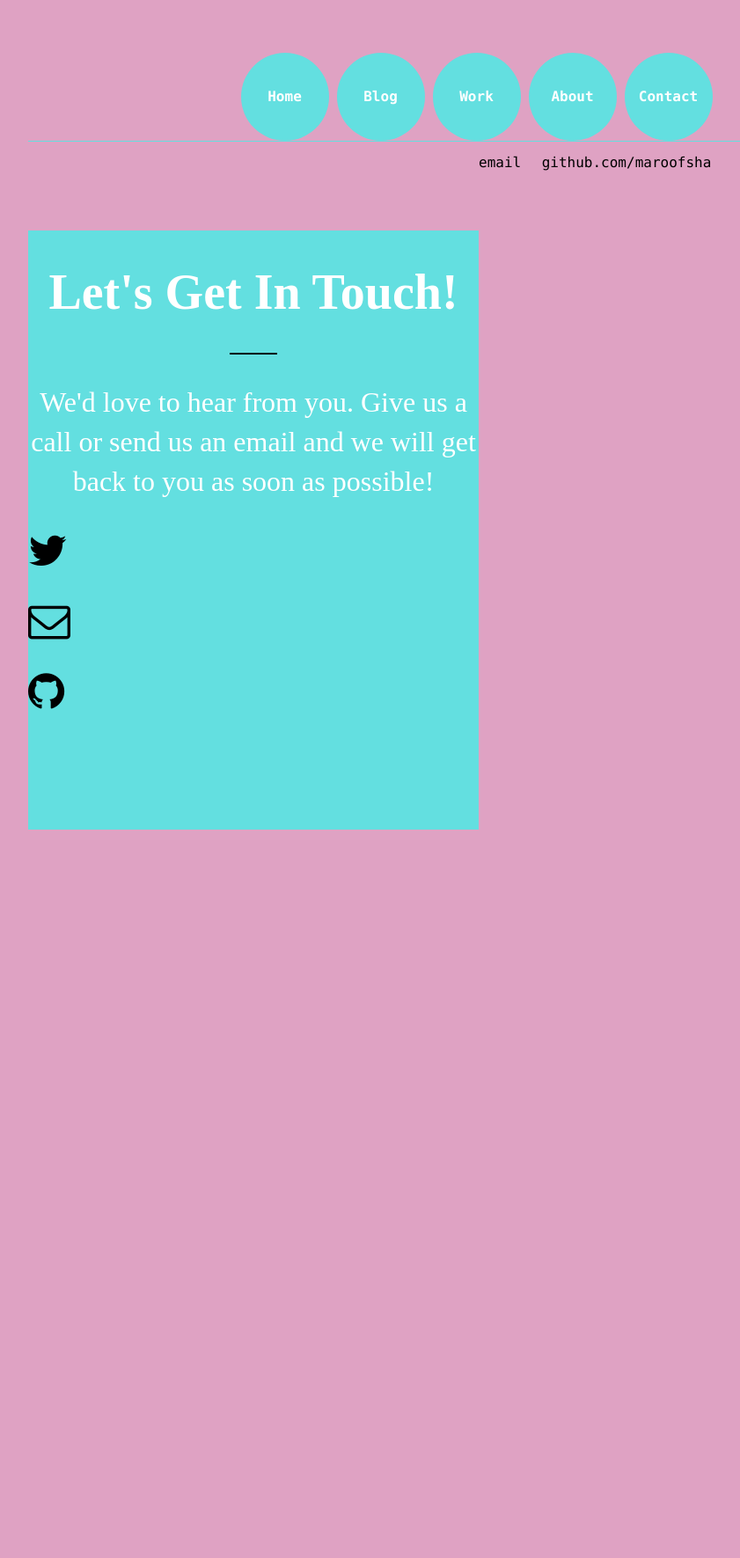
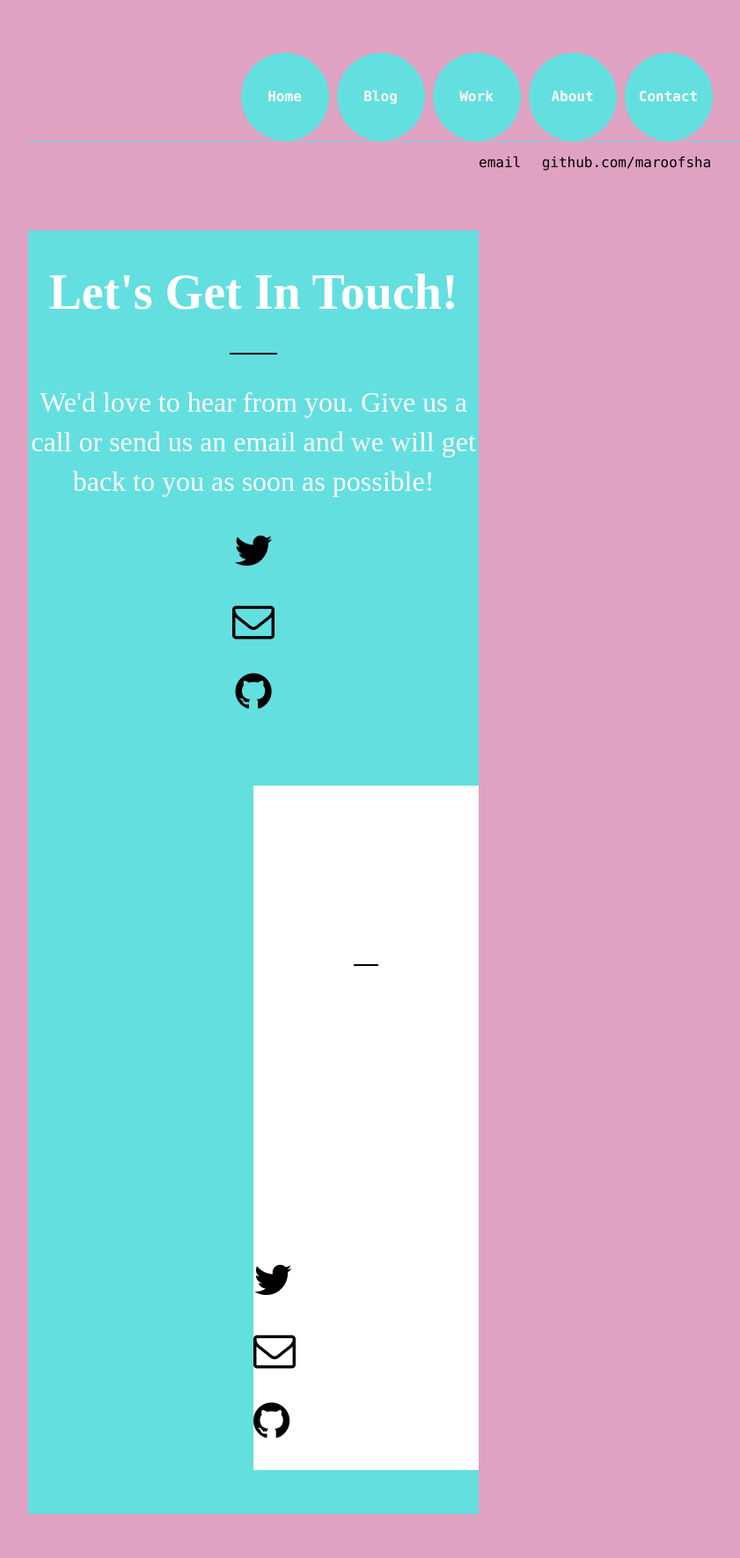
Before and after one commit to maroofsha/maroofsha.github.io, a Jekyll site: the page built from contact.html, in a window 1280 px wide. Shown: the whole page at 88% size, without its empty margins (96-937 px from the left). Built offline with Jekyll 4.4.1, drawn with Linux system fonts in a browser that asks for light colours; nearby versions of some CDN libraries; before the commit the page ends 993 px from its top, so only the background shows below that.

Commit message:
Update contact.html

```diff
--- a/contact.html
+++ b/contact.html
@@ -36,36 +36,54 @@ float: right;
 <div class="wrap">
     <div class="floatleft">
 
-        <div class="container">
-        <div class="row">
-            <div class="col-lg-8 col-lg-offset-2 text-center">
-                <center><h1>Let's Get In Touch!</h1>
+
+
+
+                <center>
+
+                    <h1>Let's Get In Touch!</h1>
                 <hr color="#000" width="10%" />
                 <p>We'd love to hear from you. Give us a call or send us an email and we will get back to you as soon as possible!</p>
-                    </div></center>
-        <div class="col-lg-2 col-lg-offset-2 text-center">
+
             <a href="https://twitter.com/{{ site.twitter_username }}">
                 <i class="fa fa-twitter fa-3x wow bounceIn" data-wow-delay=".1s"></i>
                 <p>{{ site.twitter_username }}</p>
             </a>
-        </div>
-        <div class="col-lg-2 col-lg-offset-1 text-center">
-            <a href="mailto:{{ site.email }}">
+
+                    <a href="mailto:{{ site.email }}">
             <i class="fa fa-envelope-o fa-3x wow bounceIn" data-wow-delay=".1s"></i>
                 <p>{{ site.email }}</p>
             </a>
-        </div>
-        <div class="col-lg-2 col-lg-offset-1 text-center">
-            <a href="https://github.com/{{ site.github_username }}">
+
+          <a href="https://github.com/{{ site.github_username }}">
+            <i class="fa fa-github fa-3x wow bounceIn" data-wow-delay=".1s"></i>
+                <p>{{ site.github_username }}</p>
+            </a>
+
+
+
+</center>
+
+    <div class="floatright">
+         <h1>Let's Get In Touch!</h1>
+                <hr color="#000" width="10%" />
+                <p>We'd love to hear from you. Give us a call or send us an email and we will get back to you as soon as possible!</p>
+
+            <a href="https://twitter.com/{{ site.twitter_username }}">
+                <i class="fa fa-twitter fa-3x wow bounceIn" data-wow-delay=".1s"></i>
+                <p>{{ site.twitter_username }}</p>
+            </a>
+
+                    <a href="mailto:{{ site.email }}">
+            <i class="fa fa-envelope-o fa-3x wow bounceIn" data-wow-delay=".1s"></i>
+                <p>{{ site.email }}</p>
+            </a>
+
+          <a href="https://github.com/{{ site.github_username }}">
             <i class="fa fa-github fa-3x wow bounceIn" data-wow-delay=".1s"></i>
                 <p>{{ site.github_username }}</p>
             </a>
         </div>
-
-</div></div>
-</center>
-
-    <div class="floatright"></div>
     <div style="clear: both;">
 </div>
 
```
